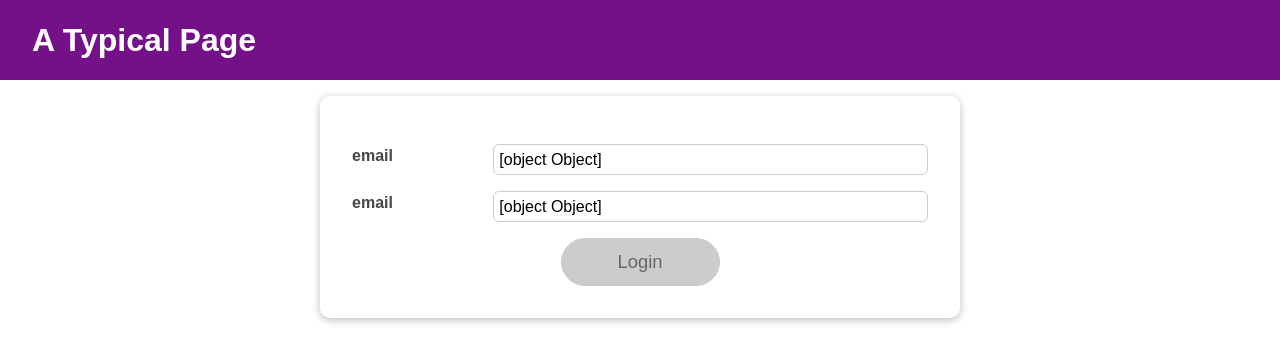
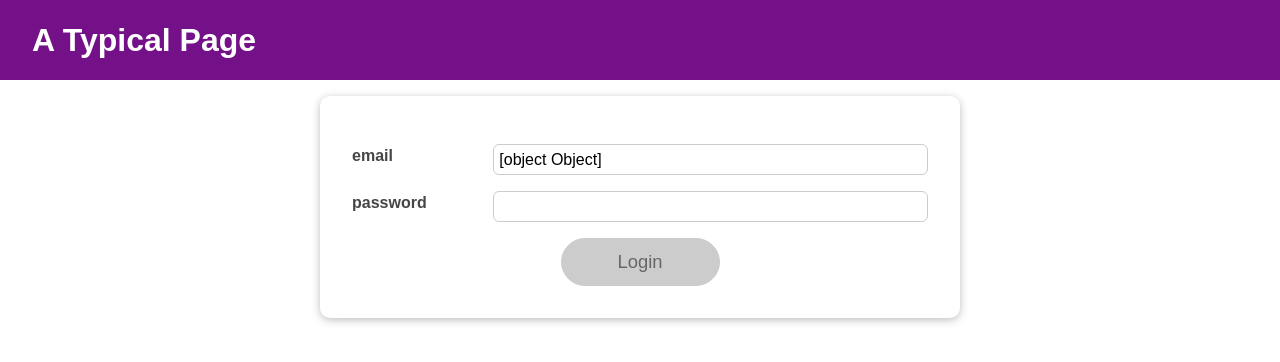
Before and after one commit to liamskydamien/HandlingSideEffectsInReact, a React (Create React App) app in the folder 01-starting-project/: page / in a window 1280 px wide. Shown: the top 362 px of the page. Built offline with nearby package versions, Linux system fonts and the light colour scheme.

Commit message:
Refactor input

```diff
--- a/01-starting-project/src/components/Login/Login.js
+++ b/01-starting-project/src/components/Login/Login.js
@@ -74,12 +74,12 @@ const Login = (props) => {
                value={emailstate}
                onChange={emailChangeHandler}
                onBlur={validateEmailHandler}/>
-        <Input id={"email"}
-               type={"email"}
-               isValid={emailIsValid}
-               value={emailstate}
-               onChange={emailChangeHandler}
-               onBlur={validateEmailHandler}/>
+        <Input id={"password"}
+               type={"password"}
+               isValid={passwordIsValid}
+               value={enteredPassword}
+               onChange={passwordChangeHandler}
+               onBlur={validatePasswordHandler}/>
         <div className={classes.actions}>
           <Button type="submit" className={classes.btn} disabled={!formIsValid}>
             Login
```
